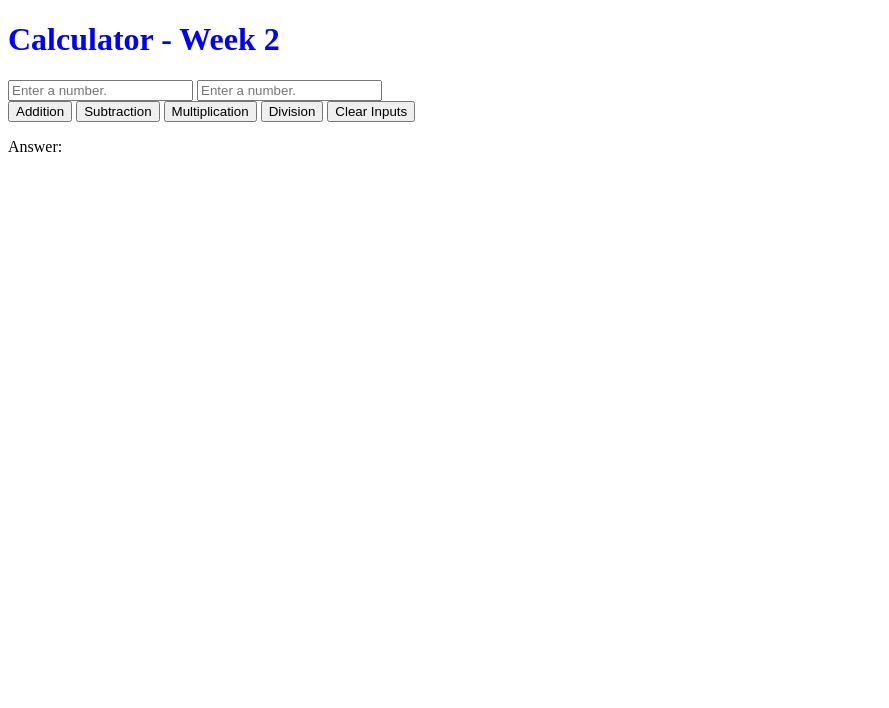
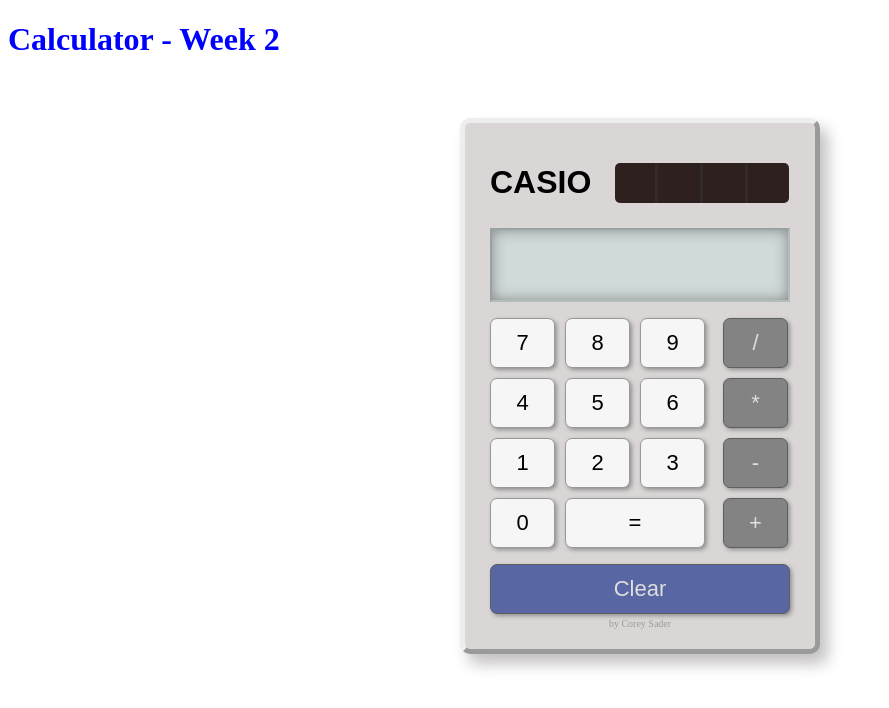
Before and after one commit to sader17761/weekend_chal_2, a website: page views/index.html in a window 1280 px wide. Shown: the whole page, without its empty margins (0-889 px from the left). Drawn offline with Linux system fonts and the light colour scheme; files that its build step writes are made by us from their sources; files whose address does not match are found by name.

Commit message:
completed project

```diff
--- a/public/scripts/calculator.js
+++ b/public/scripts/calculator.js
@@ -3,60 +3,62 @@
 $(onReady);
 
 function onReady(){
-  // event (button) listeners
-  // $('#addBtn').on('click', addition);
-  // $('#subtractBtn').on('click', subtraction);
-  // $('#multiplyBtn').on('click', multiplication);
-  // $('#divisionBtn').on('click', division);
   $('button').on('click', whichButton);
 } // end of onReady
 
 // variables
+var inputNumber = '';
+var inputOne = '';
+var inputTwo = '';
 var operator = '';
 
 function clearInputs(){
   console.log('Clear Inputs Works!');
-  $('#numOneInput').val('');
-  $('#numTwoInput').val('');
-  $('#answer').text('');
+  $('#calcInput').val('0');
+  inputNumber = '';
+  inputOne = '';
+  inputTwo = '';
+  operator = '';
 } // end of clearInputs function
 
 function packageObj(){
-  console.log($('#numOneInput').val());
-  console.log($('#numTwoInput').val());
+  // this object gets created and sent to the server
   var objectToSend = {
-    num1: $('#numOneInput').val(),
-    num2: $('#numTwoInput').val(),
+    num1: inputOne,
+    num2: inputTwo,
     type: operator
   }; // end of objectToSend
-  console.log(objectToSend);
+
   $.ajax({
     type: 'POST',
     url: '/calculate',
     data: objectToSend,
     success: function(response){
       console.log(response);
-      $('#answer').text(response.answer);
+      $('#calcInput').val('COMPUTING');
+      setTimeout(showAnswer, 3000);
+      function showAnswer(){
+        var answer = response.answer.toLocaleString('en', {useGrouping:true});
+        $('#calcInput').val(answer);
+      }
     }
   }); // end ajax
 } // end of packageObj function
 
 function whichButton(){
-  if($(this).val() === '+'){
-    operator = '+';
-    console.log('The button clicked was: ', operator);
-    packageObj();
-  } else if ($(this).val() === '-'){
-    operator = '-';
-    console.log('The button clicked was: ', operator);
-    packageObj();
-  } else if ($(this).val() === '*'){
-    operator = '*';
-    console.log('The button clicked was: ', operator);
-    packageObj();
-  } else if ($(this).val() === '/'){
-    operator = '/';
-    console.log('The button clicked was: ', operator);
+  var value = $(this).val();
+  if(value >= 0 && value <= 9){
+    inputNumber += value;
+    $('#calcInput').val(inputNumber);
+  } else if (value === '+' || value === '-' || value === '*' || value === '/'){
+    inputOne = inputNumber;
+    operator = value;
+    $('#calcInput').val('');
+    inputNumber = '';
+  } else if (value === '='){
+    inputTwo = inputNumber;
+    $('#calcInput').val('');
+    inputNumber = '';
     packageObj();
   } else {
     clearInputs();
--- a/public/styles/style.css
+++ b/public/styles/style.css
@@ -3,3 +3,174 @@
 h1 {
   color: blue;
 }
+
+#calculatorDiv {
+  width: 300px;
+  height: auto;
+  background-color: rgb(218, 214, 214);
+  padding: 40px 25px 20px 25px;
+  margin-top: 60px;
+  margin-left: auto;
+  margin-right: auto;
+  border-radius: 10px;
+  box-shadow: 8px 10px 15px rgb(195, 192, 192);
+  border-width: 5px;
+  border-style: outset;
+}
+
+#title {
+  width: 125px;
+  height: 40px;
+  float: left;
+  font-size: 32px;
+  font-weight: bold;
+  text-transform: uppercase;
+  margin-bottom: 25px;
+  font-family: 'E-SQUARE', sans-serif;
+}
+
+span {
+  position: relative;
+  top: 1px;
+}
+
+#solarPanel {
+  width: 175px;
+  height: 40px;
+  float: left;
+}
+
+#pnl1 {
+  width: 23%;
+  height: 40px;
+  float: left;
+  border-right: 3px solid rgb(48, 42, 41);
+  background-color: rgb(45, 32, 30);
+  border-top-left-radius: 5px;
+  border-bottom-left-radius: 5px;
+}
+
+#pnl2 {
+  width: 24%;
+  height: 40px;
+  float: left;
+  border-right: 3px solid rgb(48, 42, 41);
+  background-color: rgb(45, 32, 30);
+}
+
+#pnl3 {
+  width: 24%;
+  height: 40px;
+  float: left;
+  border-right: 3px solid rgb(48, 42, 41);
+  background-color: rgb(45, 32, 30);
+}
+
+#pnl4 {
+  width: 23%;
+  height: 40px;
+  float: left;
+  background-color: rgb(45, 32, 30);
+  border-top-right-radius: 5px;
+  border-bottom-right-radius: 5px;
+}
+
+#calcInput {
+  width: 286px;
+  height: 70px;
+  margin-bottom: 10px;
+  text-align: right;
+  font-size: 46px;
+  padding: 0 5px;
+  background-color: rgb(207, 218, 218);
+  box-shadow: inset 0 0 14px rgb(134, 134, 134);
+  font-family: 'Digital-7', sans-serif;
+}
+
+h3 {
+  text-align: center;
+}
+
+.btn {
+  width: 65px;
+  height: 50px;
+  font-size: 22px;
+  margin-bottom: 4px;
+  border-radius: 7px;
+  box-shadow: 2px 2px 4px rgb(145, 145, 145);
+}
+
+.btnColorLight:hover {
+  background-color: rgb(228, 228, 228);
+}
+
+.btnColorLight:active {
+  background-color: rgb(205, 205, 205);
+  box-shadow: 0px 0px 1px rgb(145, 145, 145);
+  transform: translateY(2px);
+}
+
+.btnColorDark:hover {
+  background-color: rgb(115, 112, 112);
+}
+
+.btnColorDark:active {
+  background-color: rgb(87, 85, 85);
+  box-shadow: 0px 0px 1px rgb(145, 145, 145);
+  transform: translateY(2px);
+}
+
+#clearAllBtn:hover {
+  background-color: rgb(78, 91, 147);
+}
+
+#clearAllBtn:active {
+  background-color: rgb(61, 72, 117);
+  box-shadow: 0px 0px 1px rgb(145, 145, 145);
+  transform: translateY(2px);
+}
+
+.btnColorLight {
+  background-color: rgb(246, 246, 246);
+  border: 1px solid rgb(156, 152, 152);
+}
+
+.btnColorDark {
+  background-color: rgb(131, 131, 131);
+  color: rgb(222, 222, 222);
+  border: 1px solid rgb(94, 94, 94);
+}
+
+.btn:focus {
+  outline: 0;
+}
+
+#sevenBtn, #fourBtn, #oneBtn, #zeroBtn{
+  margin-right: 6px;
+  margin-top: 6px;
+}
+
+#eightBtn, #fiveBtn, #twoBtn {
+  margin-right: 6px;
+}
+
+#divideBtn, #multiplyBtn, #subtractBtn, #plusBtn{
+  margin-left: 14px;
+}
+
+#equalBtn {
+  width: 140px;
+}
+
+#clearAllBtn {
+  width: 300px;
+  margin-top: 12px;
+  background-color: rgb(88, 102, 163);
+}
+
+#createdBy {
+  margin:0;
+  text-align: center;
+  font-size: 10px;
+  color: rgb(154, 154, 154);
+}
--- a/server.js
+++ b/server.js
@@ -25,7 +25,7 @@ app.post('/calculate', function(req, res){
   var num1 = Number(req.body.num1);
   var num2 = Number(req.body.num2);
   var type = req.body.type;
-  console.log(num1, type, num2);
+
   var answerToReturn = {
     answer: calculation(num1, num2, type)
   };
--- a/views/index.html
+++ b/views/index.html
@@ -6,20 +6,47 @@
     <script type="text/javascript" src="vendors/jquery-3.2.1.min.js"></script>
     <script type="text/javascript" src="scripts/calculator.js"></script>
     <link rel="stylesheet" href="styles/style.css">
+    <link href="https://fonts.googleapis.com/css?family=Orbitron:400,500,700,900" rel="stylesheet">
   </head>
   <body>
     <h1>Calculator - Week 2</h1>
-    <div>
-      <input type="number" id="numOneInput" placeholder="Enter a number.">
-      <input type="number" id="numTwoInput" placeholder="Enter a number.">
+    <div id="container">
+      <div id="calculatorDiv">
+
+        <div id="title"><span>Casio</span>
+          <!-- <p>HS-4G</p> -->
+        </div>
+        <div id="solarPanel">
+          <div id="pnl1"></div>
+          <div id="pnl2"></div>
+          <div id="pnl3"></div>
+          <div id="pnl4"></div>
+        </div>
+
+        <input type="text" id="calcInput" disabled="disabled">
+
+        <button id="sevenBtn" class="btn btnColorLight" value="7">7</button>
+        <button id="eightBtn" class="btn btnColorLight" value="8">8</button>
+        <button id="nineBtn" class="btn btnColorLight" value="9">9</button>
+        <button id="divideBtn" class="btn btnColorDark" value="/">/</button>
+
+        <button id="fourBtn" class="btn btnColorLight" value="4">4</button>
+        <button id="fiveBtn" class="btn btnColorLight" value="5">5</button>
+        <button id="sixBtn" class="btn btnColorLight" value="6">6</button>
+        <button id="multiplyBtn" class="btn btnColorDark" value="*">*</button>
+
+        <button id="oneBtn" class="btn btnColorLight" value="1">1</button>
+        <button id="twoBtn" class="btn btnColorLight" value="2">2</button>
+        <button id="threeBtn" class="btn btnColorLight" value="3">3</button>
+        <button id="subtractBtn" class="btn btnColorDark" value="-">-</button>
+
+        <button id="zeroBtn" class="btn btnColorLight" value="0">0</button>
+        <button id="equalBtn" class="btn btnColorLight" value="=">=</button>
+        <button id="plusBtn" class="btn btnColorDark" value="+">+</button>
+
+        <button id="clearAllBtn" class="btn btnColorDark" value="clear">Clear</button>
+        <p id="createdBy">by Corey Sader</p>
+      </div>
     </div>
-    <div>
-      <button type="button" value="+" id="addBtn">Addition</button>
-      <button type="button" value="-" id="subtractBtn">Subtraction</button>
-      <button type="button" value="*" id="multiplyBtn">Multiplication</button>
-      <button type="button" value="/" id="divisionBtn">Division</button>
-      <button type="button" id="clearBtn">Clear Inputs</button>
-    </div>
-    <p>Answer: <span id="answer"></span></p>
   </body>
 </html>
```
Also changed, not shown: README.md (added), 1 other file.
